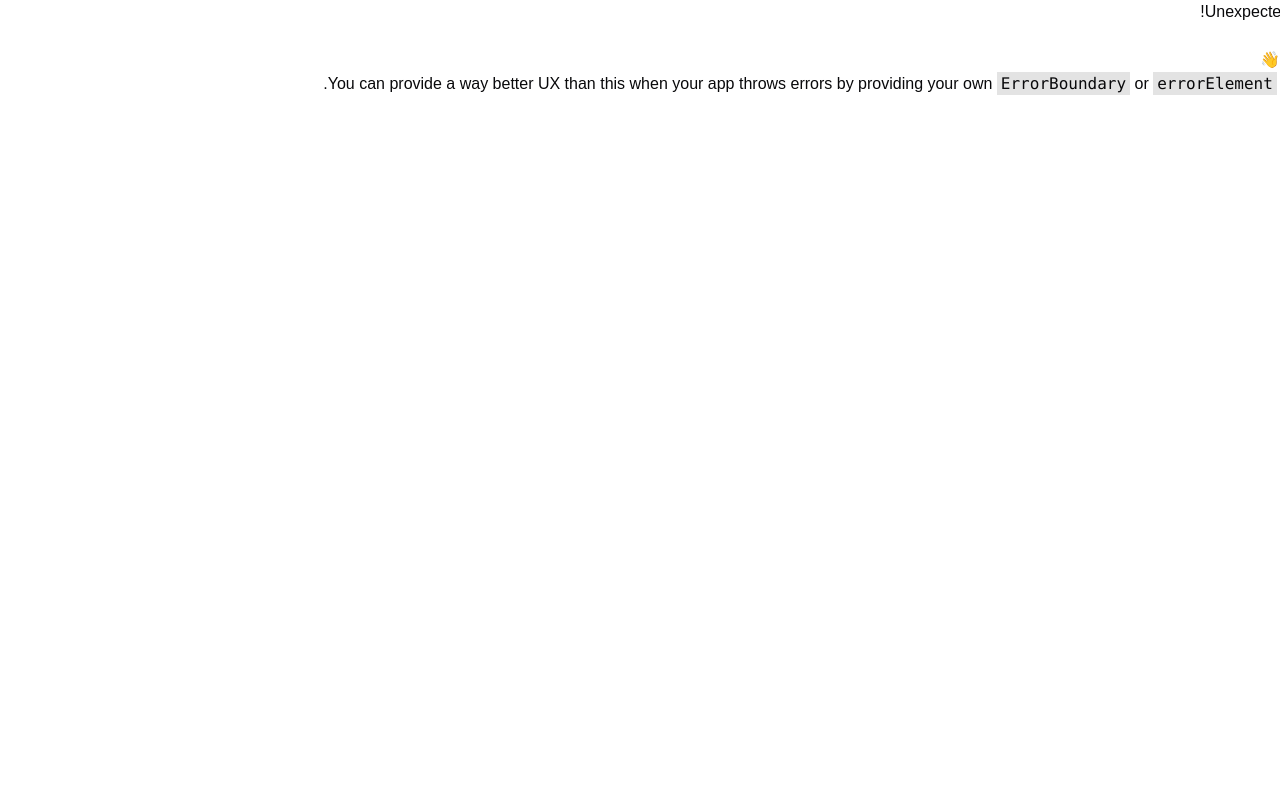
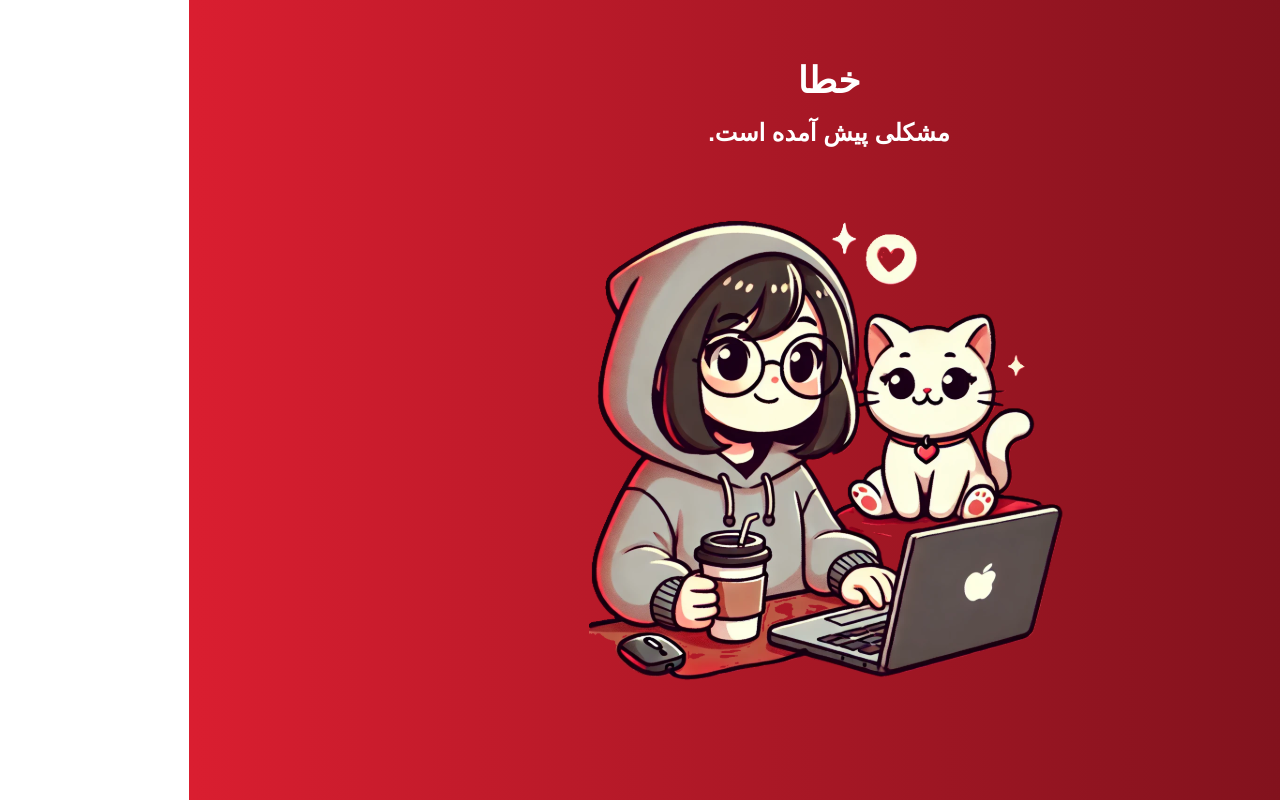
Before and after one commit to NiflheimDevs/FrontEnd, a React (Vite) app in the folder niflheim/: page /error in a window 1280 px wide. Before the commit this address had no page. Built offline with nearby package versions, Linux system fonts and the light colour scheme.

Commit message:
Feature error page (#10)
* feat(error): add error page

* style:(add error svg picture)

* feat(add Error url)

```diff
--- /dev/null
+++ b/niflheim/src/pages/Error/Error.tsx
@@ -0,0 +1,23 @@
+import React from "react";
+import { useLocation } from "react-router-dom";
+
+const Error = () => {
+  const location = useLocation();
+  const { title = "خطا", description = "مشکلی پیش آمده است." } = location.state || {};
+
+  return (
+    <div className="h-screen flex flex-col items-center justify-center bg-gradient-to-r from-[#DA1E30] to-[#74101A] px-10 text-center">
+      <div className="text-white text-4xl font-bold space-y-4">
+        <h1>{title}</h1>
+        <h2 className="text-2xl">{description}</h2>
+      </div>
+      <object
+        data="/src/assets/Error.svg"
+        type="image/svg+xml"
+        className="w-[300px] h-[300px] sm:w-[300px] sm:h-[450px] md:w-[480px] md:h-[590px]"
+      />
+    </div>
+  );
+};
+
+export default Error;
--- a/niflheim/src/routes/routes.tsx
+++ b/niflheim/src/routes/routes.tsx
@@ -4,13 +4,15 @@ import AuthPage from "../pages/Auth";
 import Dashboard from "../pages/Dashboard";
 import Profile from "../pages/Profile";
 import Footer from "../Components/Footer/Footer";
+import Error from "../pages/Error/Error";
 import React from "react";
 
 // Public routes (accessible by anyone)
 export const publicRoutes = [
   { path: "/auth", element: <AuthPage /> },
   { path: "/profile", element: <Profile /> },
-  { path: "/footer", element: <Footer /> }
+  { path: "/footer", element: <Footer /> },
+  { path: "/error", element: <Error /> }
 ];
 
 // Private routes (require authentication)
```
Also changed, not shown: niflheim/src/assets/Error.svg (added).
